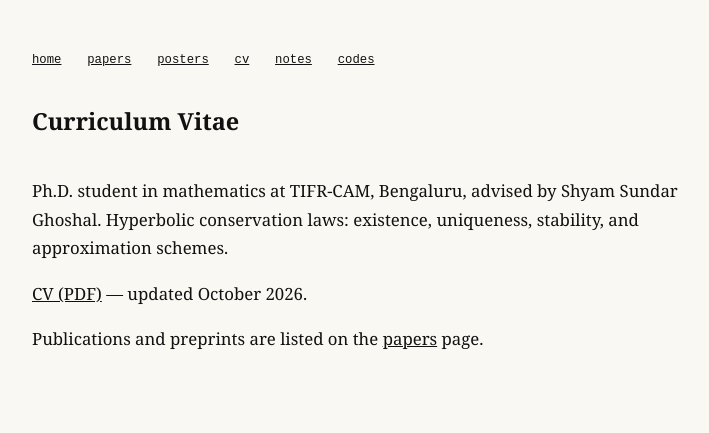
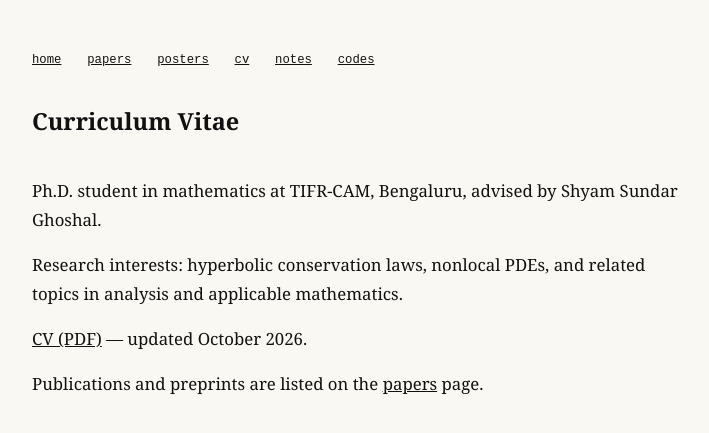
Before and after one commit to parasuramv/parasuramv.github.io, a Jekyll site: the page built from cv.html, in a window 1280 px wide. Shown: the top 433 px of the page, without its empty margins (278-987 px from the left). Built offline with Jekyll 4.4.1, drawn with Linux system fonts in a browser that asks for light colours.

Commit message:
add linebreak in cv.html

```diff
--- a/cv.html
+++ b/cv.html
@@ -6,8 +6,9 @@ body_class: cv
 
 <h1>Curriculum Vitae</h1>
 
-<p>Ph.D. student in mathematics at TIFR-CAM, Bengaluru, advised by Shyam Sundar Ghoshal.
-Hyperbolic conservation laws: existence, uniqueness, stability, and approximation schemes.</p>
+<p>Ph.D. student in mathematics at TIFR-CAM, Bengaluru, advised by Shyam Sundar Ghoshal.</p>
+
+<p>Research interests: hyperbolic conservation laws, nonlocal PDEs, and related topics in analysis and applicable mathematics.</p>
 
 <p><a href="/cv.pdf" target="_blank" rel="noopener">CV (PDF)</a> — updated October 2026.</p>
 
```
